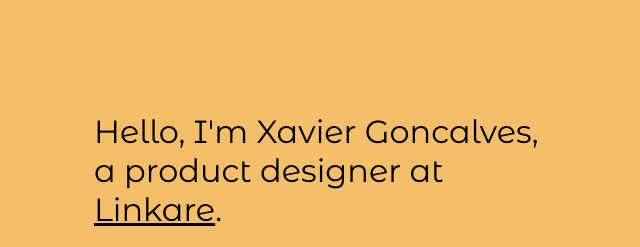
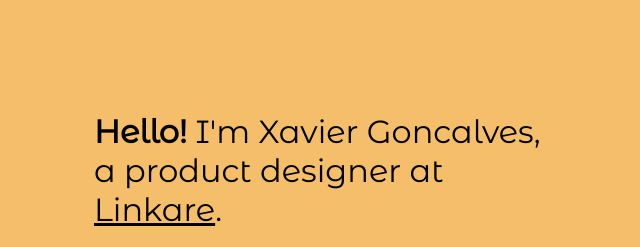
Before and after one commit to xgoncalves/xgoncalves.github.io, a plain HTML site: page index.html in a window 1280 px wide. Shown: the top 247 px of the page, without its empty margins (316-956 px from the left). Drawn offline with Linux system fonts and the light colour scheme.

Commit message:
Update index.html

```diff
--- a/index.html
+++ b/index.html
@@ -19,7 +19,7 @@
         <a href="#main-content" id="skip-to-content">Skip to content</a>
         <div id="main-content">
             <div class="card">
-                <h1>Hello, I'm Xavier Goncalves, a product designer at <a href="https://www.linkare.com" target="_blank" title="Linkare website">Linkare</a>.</h1>
+                <h1><strong>Hello!</strong> I'm Xavier Goncalves, a product designer at <a href="https://www.linkare.com" target="_blank" title="Linkare website">Linkare</a>.</h1>
                 <p>I am deeply passionate about guiding user interface projects from inception to production.</p>
                 <p>Throughout every stage, from user research and design to coding, testing, analysis, and communication, I am actively engaged.</p>
                 <p>My goal is to ensure that the final product delivers an exceptional user experience.</p>
```
